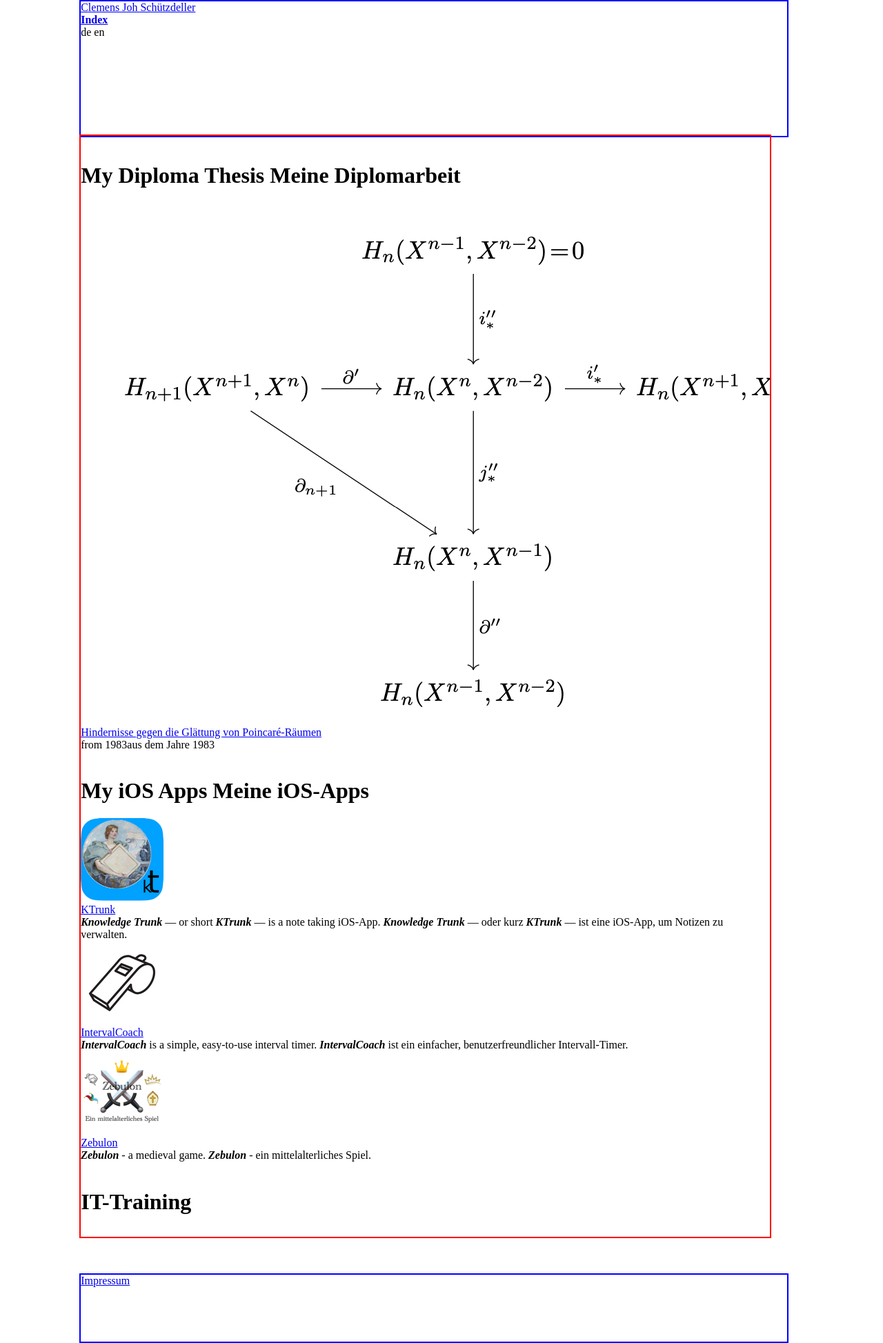
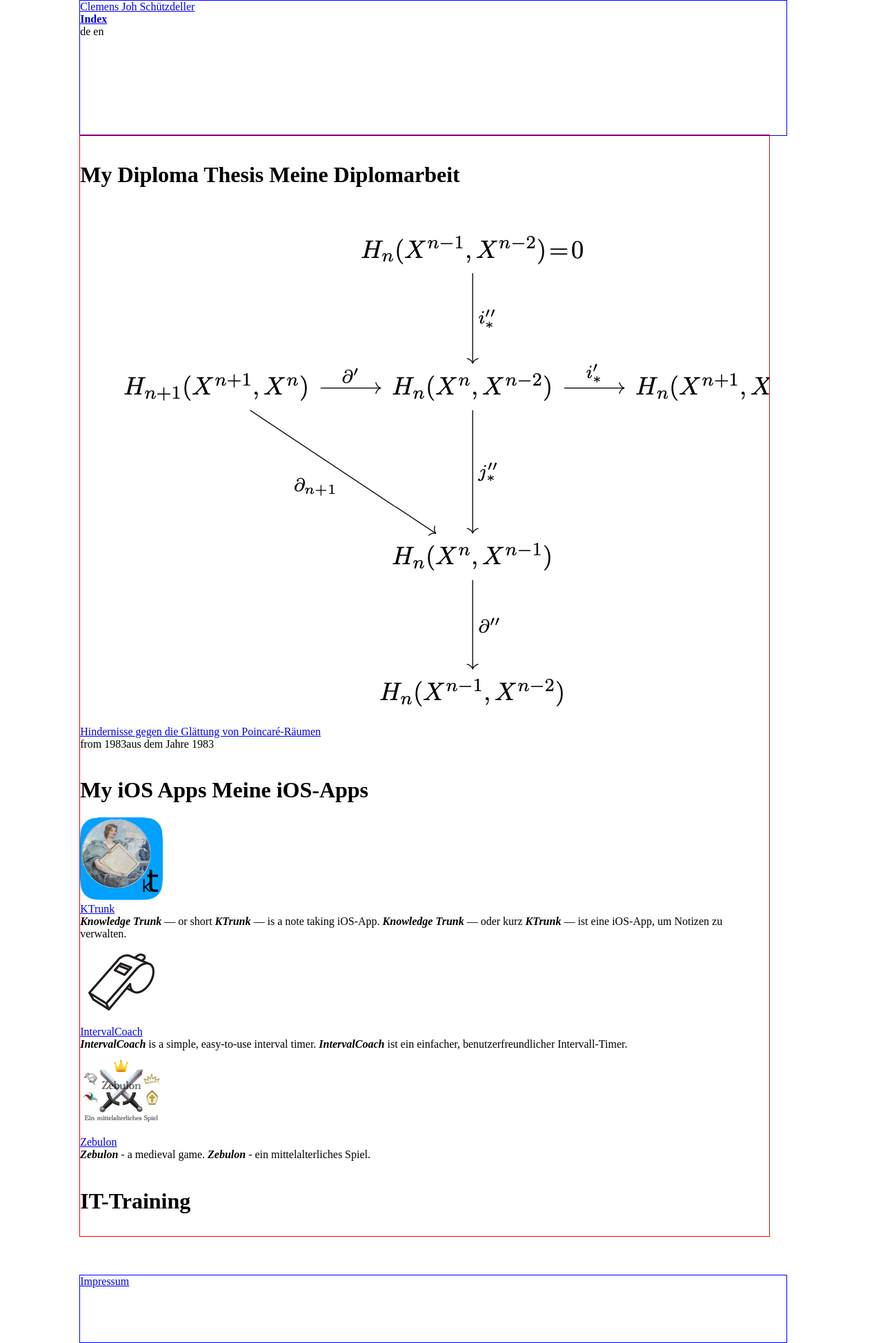
Before and after one commit to cs-LA/home, a Jekyll site: the page built from README.md, in a window 1280 px wide. Shown: the whole page at 69% size. Built offline with Jekyll 4.4.1, drawn with Linux system fonts in a browser that asks for light colours; our own code applies the rules of GitHub Pages for plain Markdown files.

Commit message:
Update screenLayout.css

```diff
--- a/styles/screenLayout.css
+++ b/styles/screenLayout.css
@@ -7,7 +7,7 @@ body{
   width: 80vw;
   left: 9vw; /* ???*/
   margin: 0;
-  border: 2px solid blue;
+  border: 1px solid blue;
 }
 #header{
   height: 10vh;
@@ -25,5 +25,5 @@ body{
   width: 78vw;
   left: 9vw;
   overflow: auto;
-  border: 2px solid red;
+  border: 1px solid red;
 }
```
